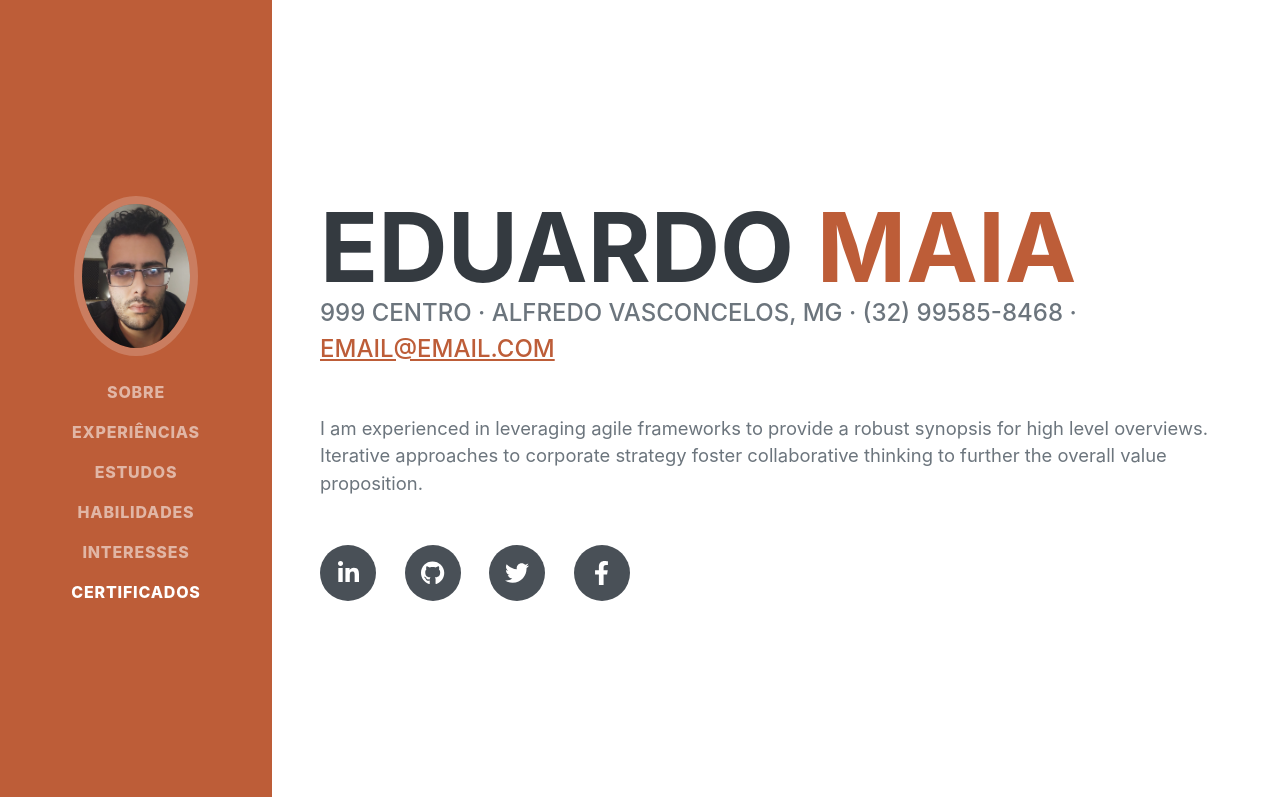
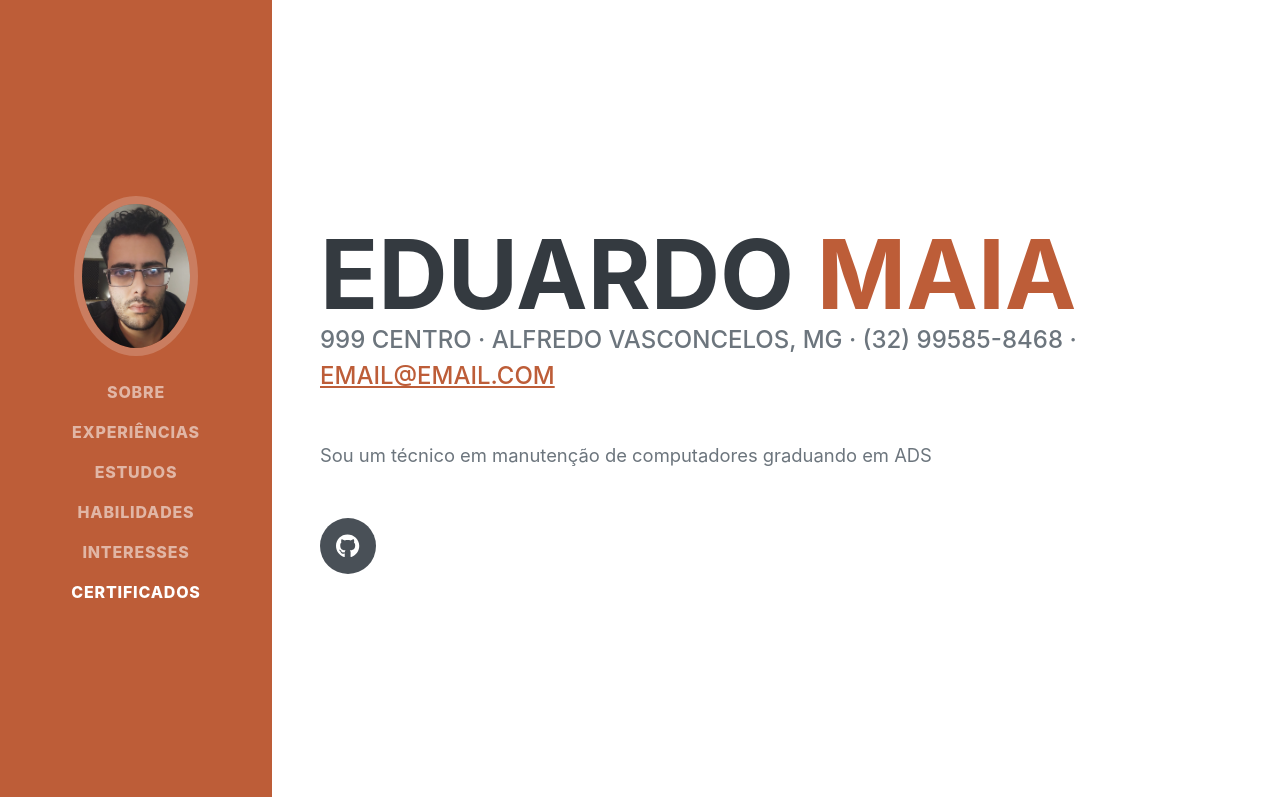
Before and after one commit to duduardu/portifolio, a plain HTML site: page index.html in a window 1280 px wide. Shown: the top 797 px of the page. Drawn offline with nearby package versions, Linux system fonts and the light colour scheme; a web font is replaced by a local one.

Commit message:
Update index.html

```diff
--- a/index.html
+++ b/index.html
@@ -47,12 +47,9 @@
                         999 Centro · Alfredo Vasconcelos, MG · (32) 99585-8468 ·
                         <a href="mailto:name@email.com">email@email.com</a>
                     </div>
-                    <p class="lead mb-5">I am experienced in leveraging agile frameworks to provide a robust synopsis for high level overviews. Iterative approaches to corporate strategy foster collaborative thinking to further the overall value proposition.</p>
+                    <p class="lead mb-5">Sou um técnico em manutenção de computadores graduando em ADS</p>
                     <div class="social-icons">
-                        <a class="social-icon" href="#!"><i class="fab fa-linkedin-in"></i></a>
-                        <a class="social-icon" href="#!"><i class="fab fa-github"></i></a>
-                        <a class="social-icon" href="https://github.com/am-eduardo"><i class="fab fa-twitter"></i></a>
-                        <a class="social-icon" href="#!"><i class="fab fa-facebook-f"></i></a>
+                        <a class="social-icon" href="https://github.com/am-eduardo"><i class="fab fa-github"></i></a>
                     </div>
                 </div>
             </section>
```
